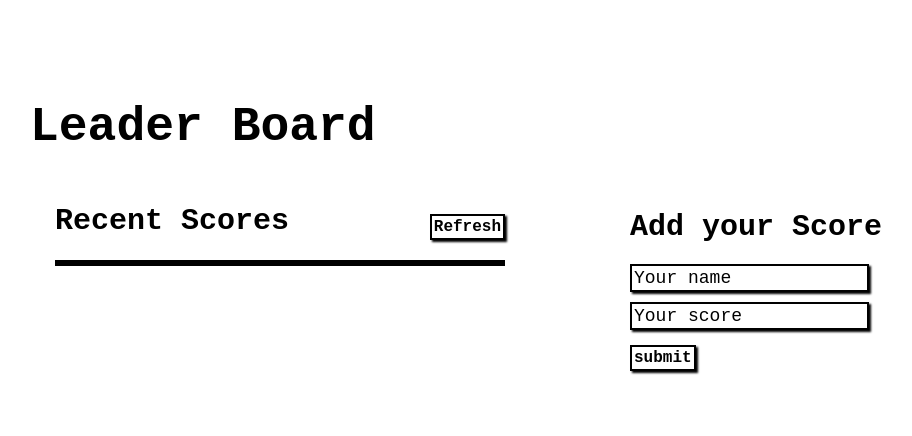
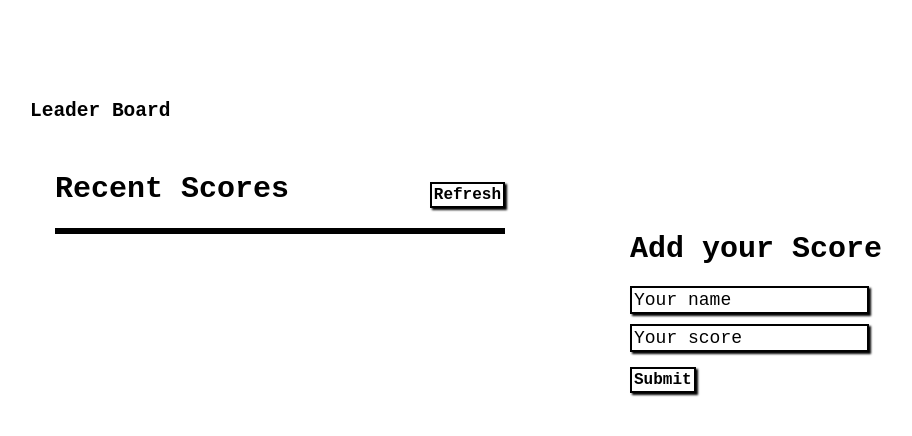
Before and after one commit to ibr5500/Leader-Board, a website built with webpack: page src/index.html in a window 1280 px wide. Shown: the whole page, without its empty margins (34-946 px from the left). Built offline with nearby package versions, Linux system fonts and the light colour scheme; no server answers.

Commit message:
Put the header outside the container

```diff
--- a/src/index.html
+++ b/src/index.html
@@ -11,9 +11,11 @@
 </head>
 
 <body>
-    <section class="container">
+    <section>
+        <h1>Leader Board</h1>
+        <div class="container">
             <div class="content">
-            <h1>Leader Board</h1>
+
                 <div class="scores-header">
                     <h2>Recent Scores</h2>
                     <button id="refresh" type="submit" class="refresh">Refresh</button>
@@ -25,8 +27,9 @@
                 <form class="form">
                     <input type="text" name="name" placeholder="Your name" class="name" required><br/>
                     <input type="number" name="score" placeholder="Your score" class="author" required><br/>
-                <button type="submit" class="add">submit</button>
+                    <button type="submit" class="add">Submit</button>
                 </form>
+            </div>
         </div>
     </section>
 </body>
```
Lines whose indentation alone changed are shown as unchanged.
